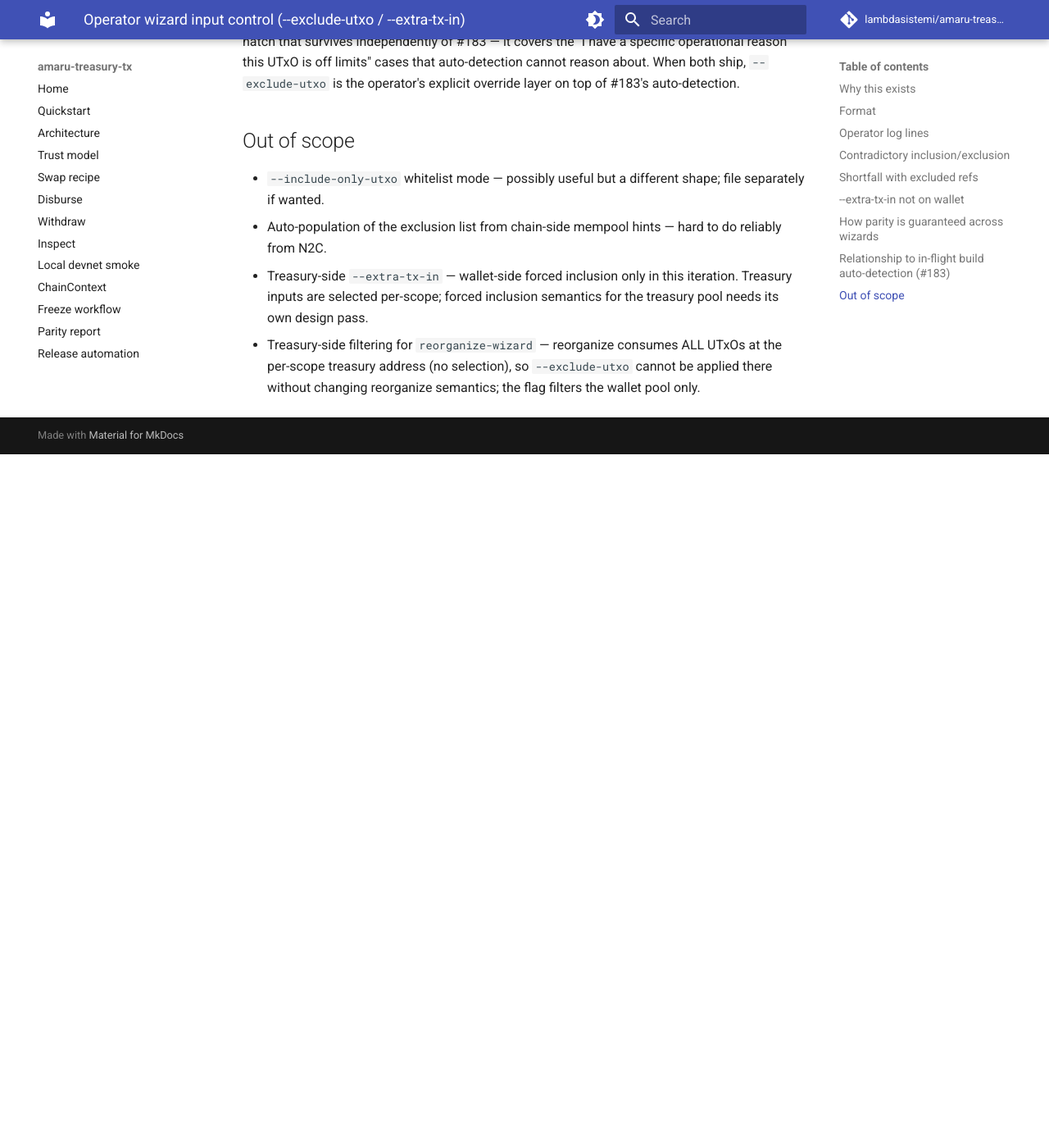
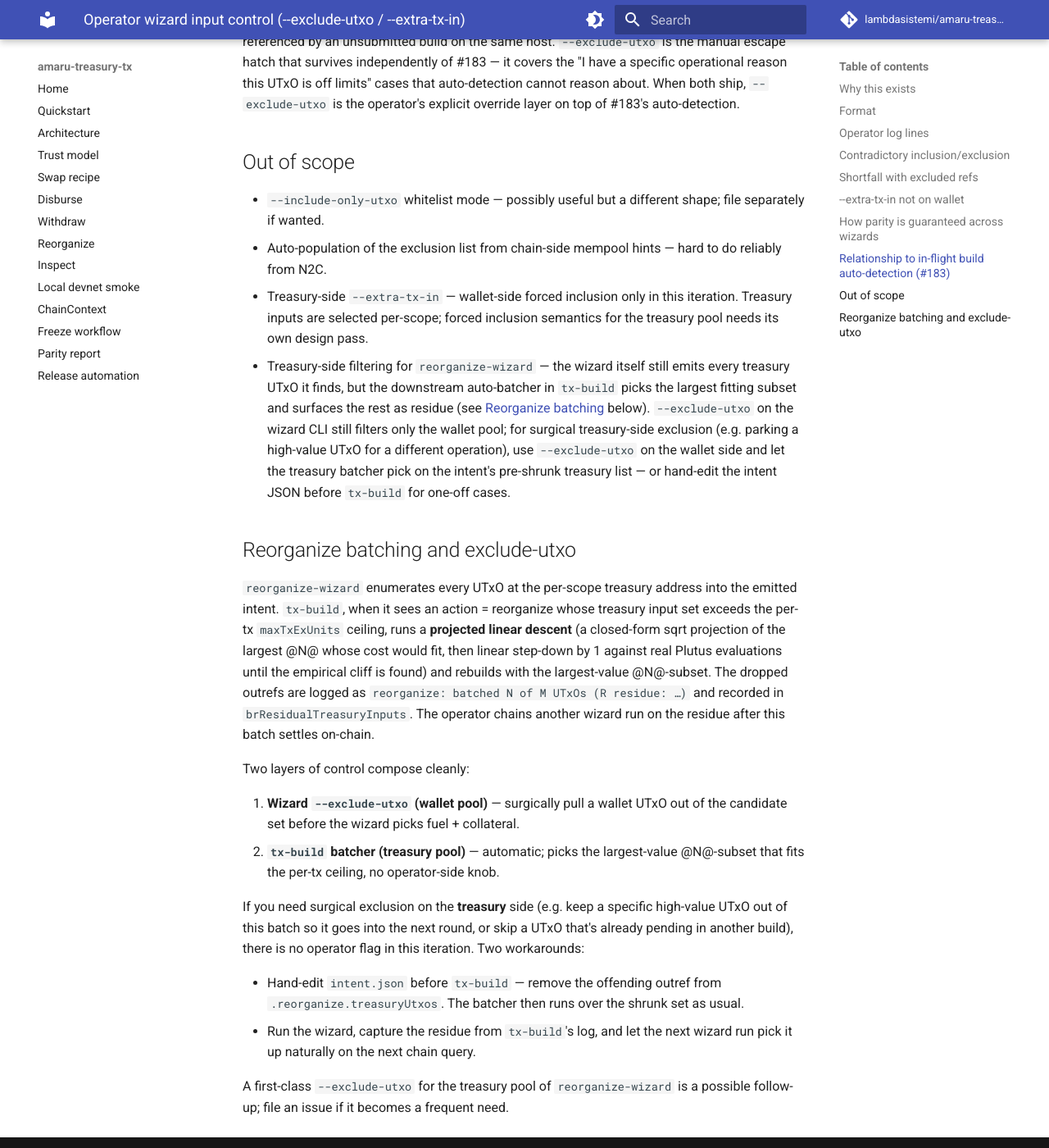
Before and after one commit to lambdasistemi/amaru-treasury-tx, an MkDocs documentation site: the page built from docs/wizard-input-control.md, in a window 1280 px wide and 1400 px high, scrolled down 3168 px. Shown: the whole window at 82% size. Built offline with MkDocs 1.6.1 and Material for MkDocs 9.7.7, drawn with Linux system fonts in a browser that asks for light colours; comment, search, counter and statistics services are not loaded; before the commit the page ends 3722 px from its top, so only the background shows below that; some of the changed text lies outside the part shown.

Commit message:
docs: reorganize page + batching/exclude-utxo interaction
Updates the README's tx-build bullet to drop the stale 'reorganize is
parsed but still fails closed' note and explains the projected linear
descent batcher. Adds docs/reorganize.md mirroring the disburse /
withdraw page shape with a dedicated section on the auto-batcher
math and its interaction with the wizard-side --exclude-utxo /
--extra-tx-in flags. Updates docs/wizard-input-control.md to
acknowledge the new treasury-side batching layer and the workarounds
for surgical treasury exclusion (hand-edit intent.json or chain the
residue). mkdocs.yml gains the new page in nav.

Marks T003..T007 done; T008 (gate drop + merge) follows.

Tasks: T003, T004, T005, T006, T007

```diff
--- a/docs/wizard-input-control.md
+++ b/docs/wizard-input-control.md
@@ -27,7 +27,9 @@
 - `stake-reward-init-wizard` (both sub-actions)
 - `governance-withdrawal-init-wizard` (both sub-actions)
 - `reorganize-wizard` (wallet pool only; treasury inputs are
-  metadata-driven, not selection-driven)
+  metadata-driven and downstream-batched — see
+  [Reorganize batching](#reorganize-batching-and-exclude-utxo)
+  for how to influence the treasury subset via the same flag)
 
 ## Why this exists
 
@@ -158,8 +160,54 @@
   in this iteration. Treasury inputs are selected per-scope; forced
   inclusion semantics for the treasury pool needs its own design
   pass.
-- Treasury-side filtering for `reorganize-wizard` — reorganize
-  consumes ALL UTxOs at the per-scope treasury address (no
-  selection), so `--exclude-utxo` cannot be applied there without
-  changing reorganize semantics; the flag filters the wallet pool
-  only.
+- Treasury-side filtering for `reorganize-wizard` — the wizard
+  itself still emits every treasury UTxO it finds, but the
+  downstream auto-batcher in `tx-build` picks the largest fitting
+  subset and surfaces the rest as residue (see
+  [Reorganize batching](#reorganize-batching-and-exclude-utxo)
+  below). `--exclude-utxo` on the wizard CLI still filters only the
+  wallet pool; for surgical treasury-side exclusion (e.g. parking
+  a high-value UTxO for a different operation), use `--exclude-utxo`
+  on the wallet side and let the treasury batcher pick on the
+  intent's pre-shrunk treasury list — or hand-edit the intent JSON
+  before `tx-build` for one-off cases.
+
+## Reorganize batching and exclude-utxo
+
+`reorganize-wizard` enumerates every UTxO at the per-scope treasury
+address into the emitted intent. `tx-build`, when it sees an action
+= reorganize whose treasury input set exceeds the per-tx
+`maxTxExUnits` ceiling, runs a **projected linear descent** (a
+closed-form sqrt projection of the largest @N@ whose cost would
+fit, then linear step-down by 1 against real Plutus evaluations
+until the empirical cliff is found) and rebuilds with the
+largest-value @N@-subset. The dropped outrefs are logged as
+`reorganize: batched N of M UTxOs (R residue: …)` and recorded in
+`brResidualTreasuryInputs`. The operator chains another wizard run
+on the residue after this batch settles on-chain.
+
+Two layers of control compose cleanly:
+
+1. **Wizard `--exclude-utxo` (wallet pool)** — surgically pull a
+   wallet UTxO out of the candidate set before the wizard picks
+   fuel + collateral.
+2. **`tx-build` batcher (treasury pool)** — automatic; picks the
+   largest-value @N@-subset that fits the per-tx ceiling, no
+   operator-side knob.
+
+If you need surgical exclusion on the **treasury** side (e.g. keep
+a specific high-value UTxO out of this batch so it goes into the
+next round, or skip a UTxO that's already pending in another
+build), there is no operator flag in this iteration. Two
+workarounds:
+
+- Hand-edit `intent.json` before `tx-build` — remove the offending
+  outref from `.reorganize.treasuryUtxos`. The batcher then runs
+  over the shrunk set as usual.
+- Run the wizard, capture the residue from `tx-build`'s log, and
+  let the next wizard run pick it up naturally on the next chain
+  query.
+
+A first-class `--exclude-utxo` for the treasury pool of
+`reorganize-wizard` is a possible follow-up; file an issue if it
+becomes a frequent need.
--- a/mkdocs.yml
+++ b/mkdocs.yml
@@ -67,6 +67,7 @@
   - Swap recipe: swap.md
   - Disburse: disburse.md
   - Withdraw: withdraw.md
+  - Reorganize: reorganize.md
   - Inspect: inspect.md
   - Local devnet smoke: local-devnet-smoke.md
   - ChainContext: chain-context.md
```
Also changed, not shown: README.md (+9 -5 lines), docs/reorganize.md (added, +204 -0 lines), specs/230-reorganize-tx-build-batching/tasks.md (+6 -6 lines).
